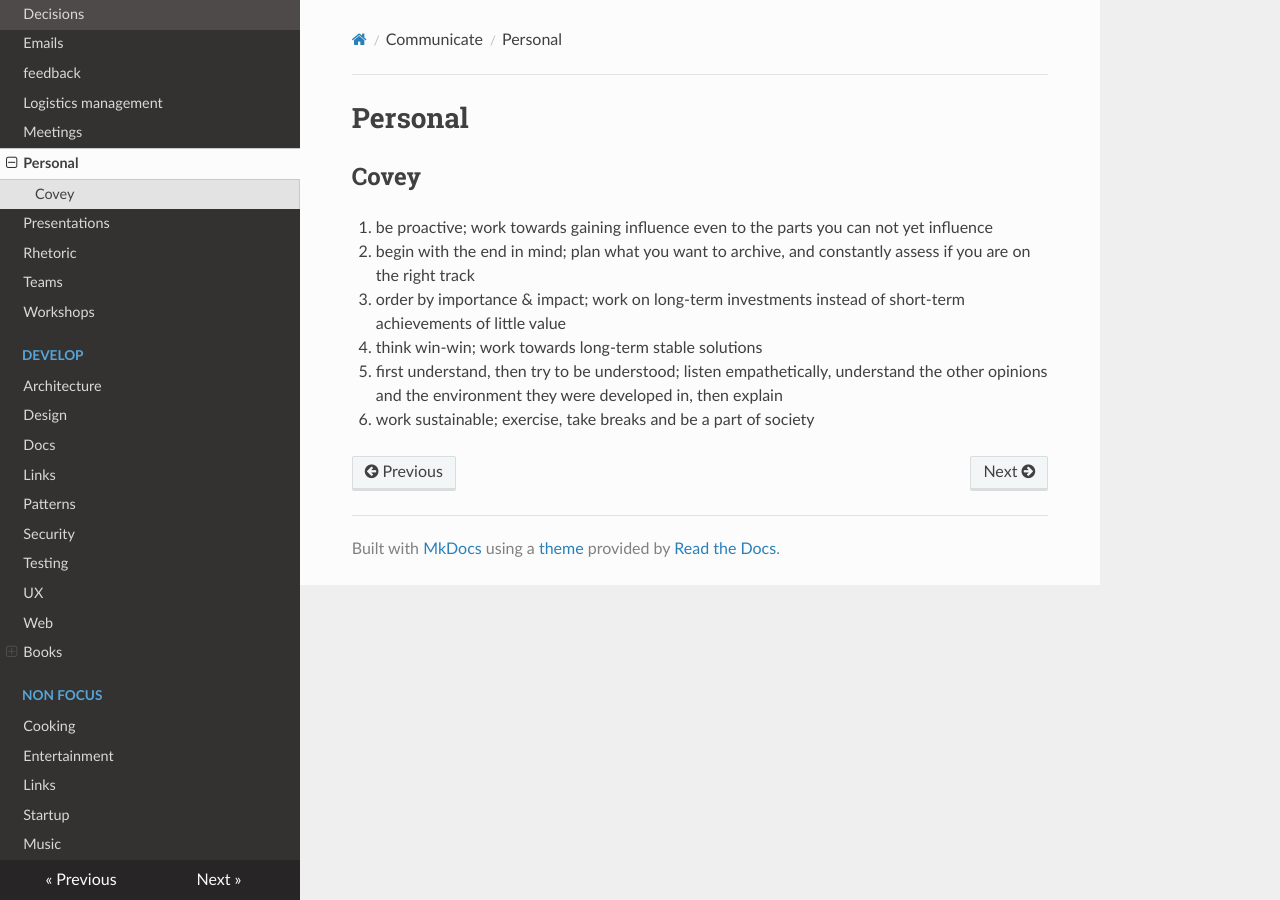
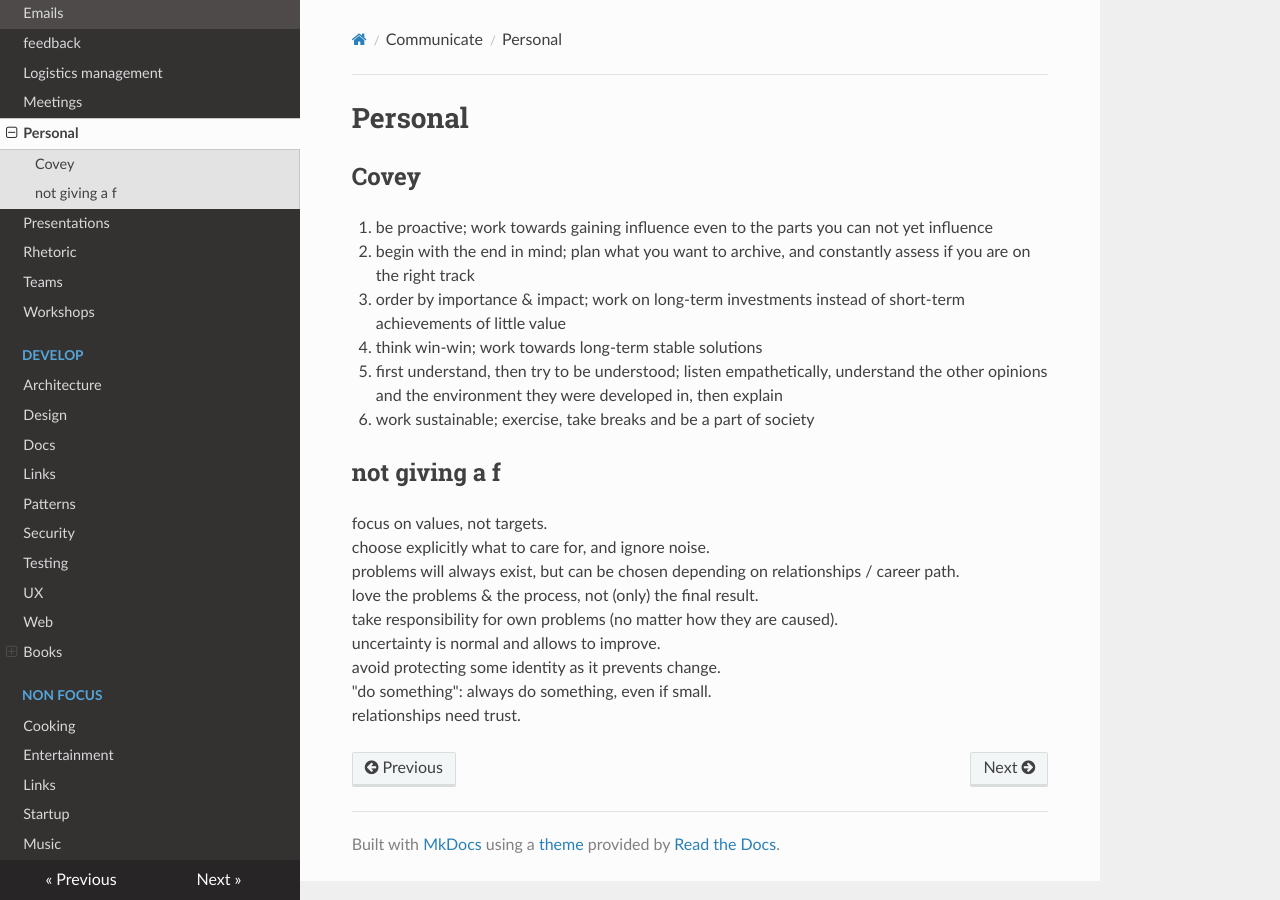
Before and after one commit to famoser/docs, an MkDocs documentation site: the page built from docs/communicate/personal.md, in a window 1280 px wide. Built offline with MkDocs 1.6.1, drawn with Linux system fonts in a browser that asks for light colours; nearby versions of some CDN libraries.

```diff
--- a/docs/communicate/personal.md
+++ b/docs/communicate/personal.md
@@ -8,3 +8,15 @@
 4. think win-win; work towards long-term stable solutions
 5. first understand, then try to be understood; listen empathetically, understand the other opinions and the environment they were developed in, then explain
 6. work sustainable; exercise, take breaks and be a part of society
+
+## not giving a f
+
+focus on values, not targets.
+choose explicitly what to care for, and ignore noise.
+problems will always exist, but can be chosen depending on relationships / career path.
+love the problems & the process, not (only) the final result.
+take responsibility for own problems (no matter how they are caused).
+uncertainty is normal and allows to improve.
+avoid protecting some identity as it prevents change.
+"do something": always do something, even if small.
+relationships need trust.
```
Also changed, not shown: 3 other files.
